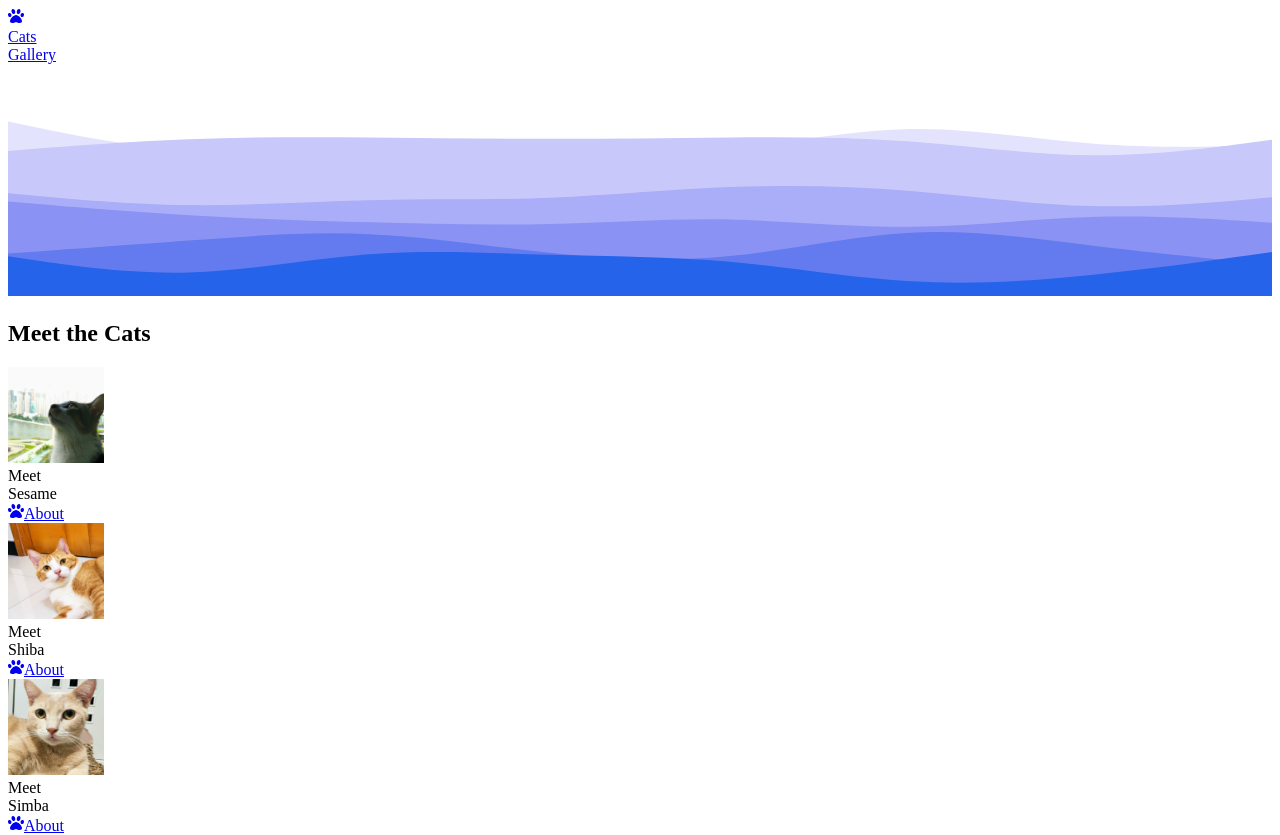
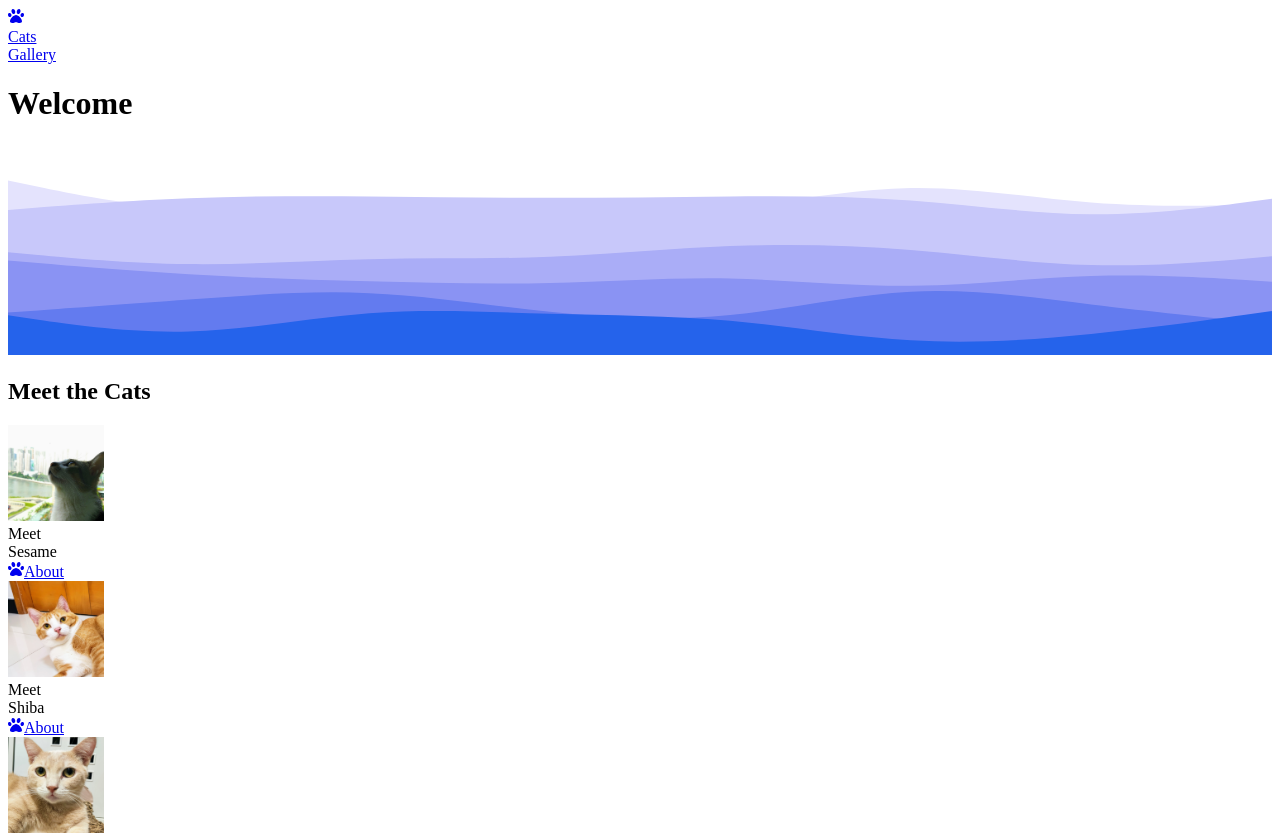
Before and after one commit to felixyeungdev/cat.feli.page, a Next.js app: page / in a window 1280 px wide. Shown: the top 835 px of the page. Built offline with nearby package versions, Linux system fonts and the light colour scheme.

Commit message:
added welcome

```diff
--- /dev/null
+++ b/components/pages/home/title/Welcome.tsx
@@ -0,0 +1,15 @@
+import React from "react";
+
+const Welcome = () => {
+    return (
+        <div className="flex justify-center py-16 bg-white">
+            <div className="max-w-[80rem] w-full mx-6 md:mx-10">
+                <h1 className="text-6xl font-black tracking-wide text-center text-gray-900">
+                    Welcome
+                </h1>
+            </div>
+        </div>
+    );
+};
+
+export default Welcome;
--- a/pages/index.tsx
+++ b/pages/index.tsx
@@ -4,12 +4,13 @@ import WhiteToBlue from "components/design/curves/WhiteToBlue";
 import FavouriteToys from "components/pages/home/favouriteToys/FavouriteToys";
 import MeetTheCats from "components/pages/home/meetTheCats/MeetTheCats";
 import ViewTimeline from "components/pages/home/viewTimeline/ViewTimeline";
+import Welcome from "components/pages/home/title/Welcome";
 import React from "react";
 
 const HomePage = () => {
     return (
         <>
-            <h1></h1>
+            <Welcome />
             <WhiteToBlue />
             <MeetTheCats />
             <PurpleToBlue />
```
